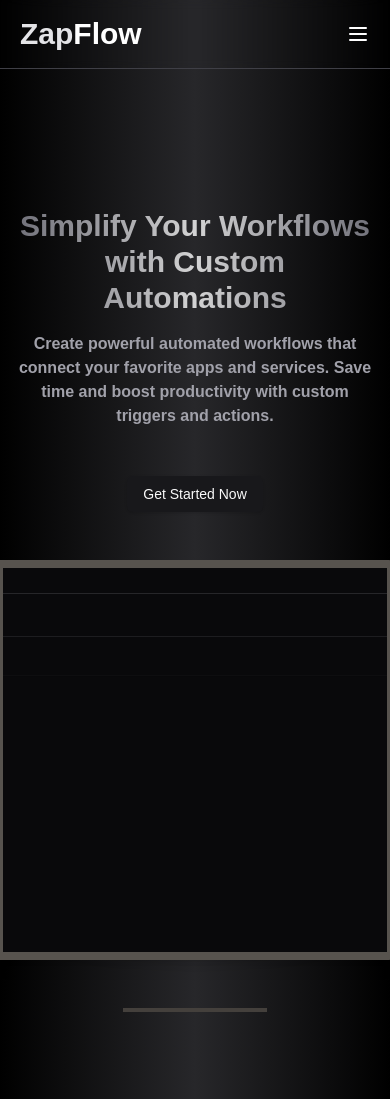
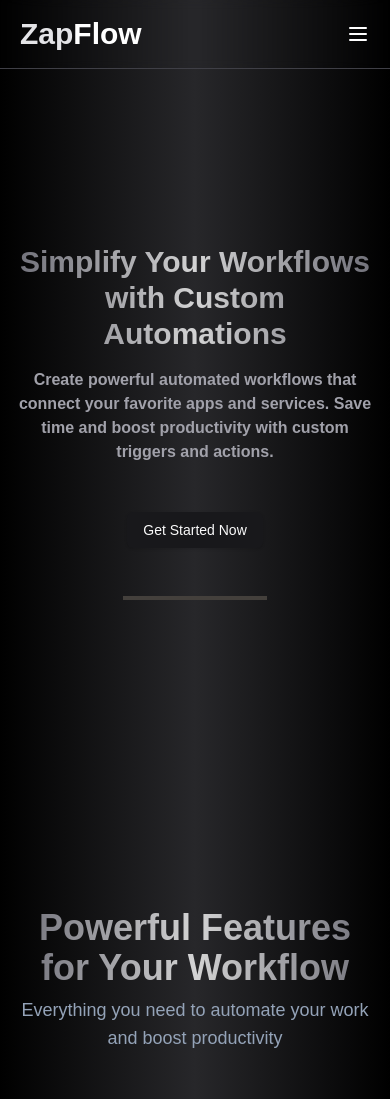
Before and after one commit to ashishmohanty10/zap-flow-landing, a Next.js app: page / in a window 390 px wide. Shown: the top 1099 px of the page. Built offline with nearby package versions, Linux system fonts and the light colour scheme.

Commit message:
ui: image fix

```diff
--- a/src/components/landing-page/hero-section.tsx
+++ b/src/components/landing-page/hero-section.tsx
@@ -22,14 +22,14 @@ export function Hero() {
         <Button>Get Started Now</Button>
       </Link>
 
-      <div className="bg-zinc-900 rounded-md border-8 border-stone-600 shadow-lg h-[400px] w-[400px] xl:h-[600px] xl:w-[1200px]">
+      <div className="hidden xl:block bg-zinc-900 rounded-md border-8 border-stone-600 shadow-lg h-[400px] md:w-[600px] xl:h-[600px] xl:w-[1200px]">
         <Image
           priority
           src="/image.png"
           alt="image"
           width={900}
           height={800}
-          className="w-full h-full object-cover"
+          className="xl:w-full xl:h-full w-full h-full object-fill"
         />
       </div>
 
```
